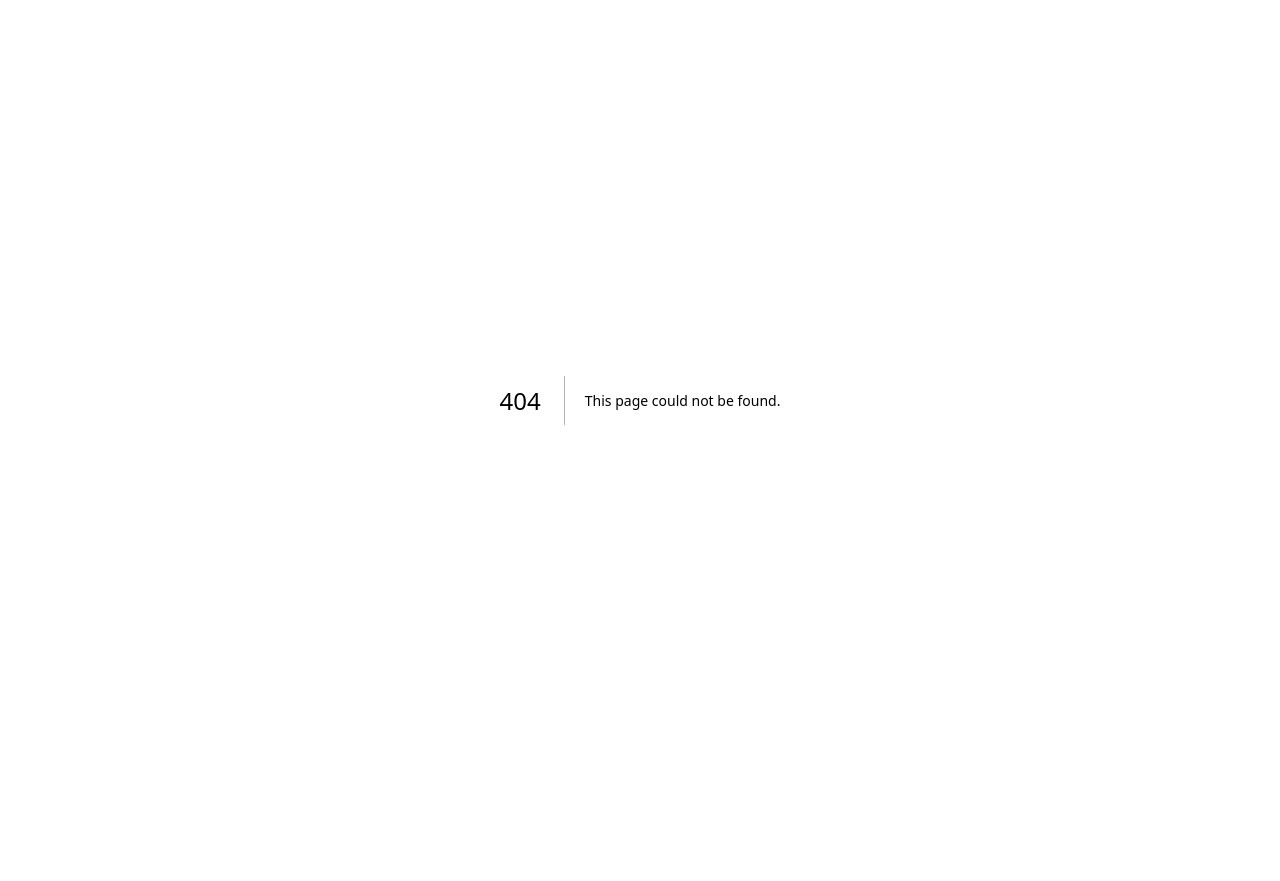
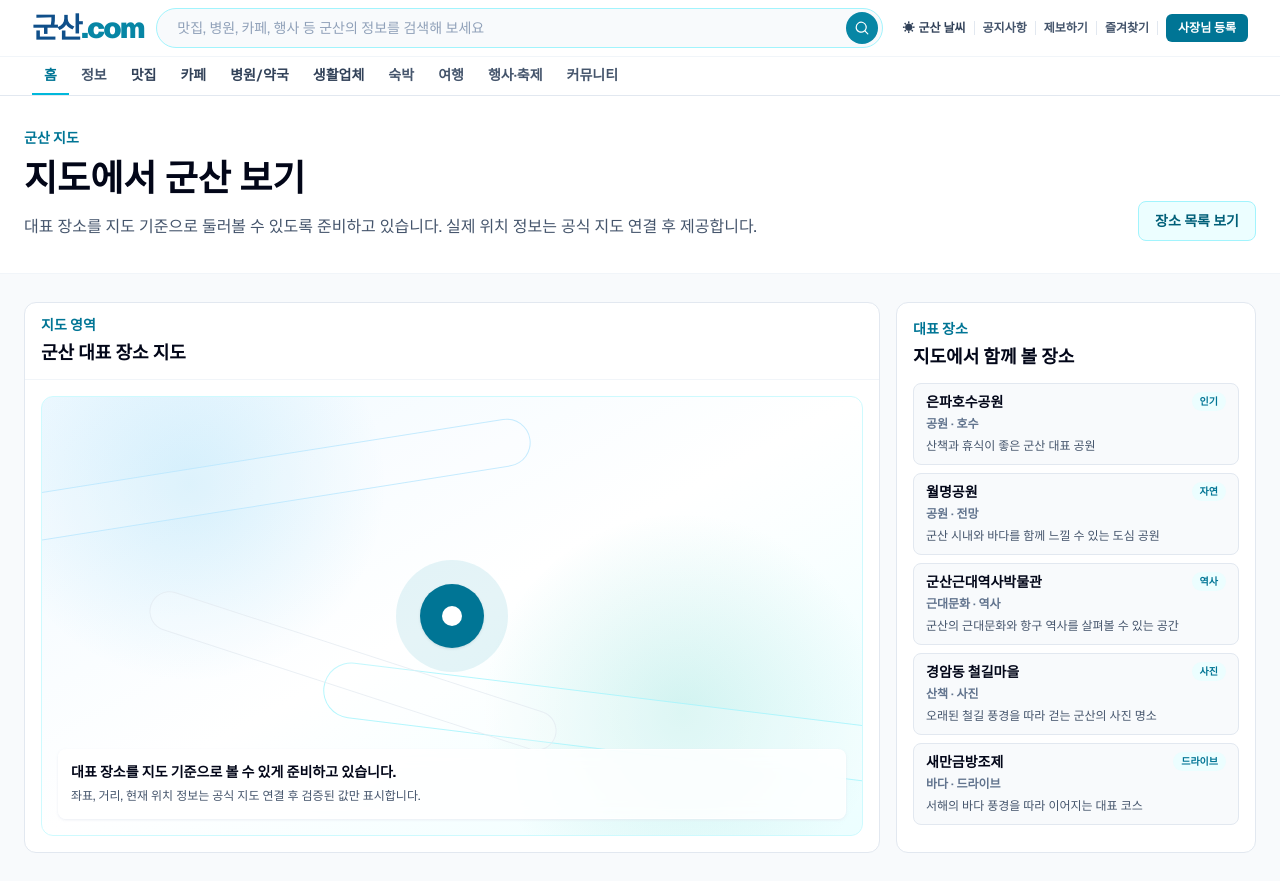
Before and after one commit to Aprasaks/gunsan-com, a Next.js app: page /map in a window 1280 px wide. Before the commit this address had no page. Before the commit the page ends 800 px from the top, so only its background shows below. Built offline with nearby package versions, Linux system fonts and the light colour scheme; no server answers.

Commit message:
지도 보기 진입 흐름 준비 #33

```diff
--- /dev/null
+++ b/app/map/page.tsx
@@ -0,0 +1,114 @@
+import Link from "next/link";
+
+import Header from "@/components/Header";
+import { featuredPlaces } from "@/data/featuredPlaces";
+
+export default function MapPage() {
+  return (
+    <main className="min-h-screen overflow-x-hidden bg-slate-50 text-slate-950">
+      <Header />
+
+      <section className="border-b border-slate-100 bg-white px-4 py-7 sm:px-6 lg:py-8">
+        <div className="mx-auto w-full max-w-[1440px]">
+          <div className="flex flex-col gap-4 lg:flex-row lg:items-end lg:justify-between">
+            <div className="min-w-0">
+              <p className="text-sm font-semibold text-cyan-700">군산 지도</p>
+              <h1 className="mt-2 text-2xl font-bold leading-tight text-slate-950 sm:text-4xl">
+                지도에서 군산 보기
+              </h1>
+              <p className="mt-3 max-w-3xl text-sm leading-6 text-slate-600 sm:text-base sm:leading-7">
+                대표 장소를 지도 기준으로 둘러볼 수 있도록 준비하고
+                있습니다. 실제 위치 정보는 공식 지도 연결 후 제공합니다.
+              </p>
+            </div>
+
+            <Link
+              href="/places"
+              className="inline-flex h-10 items-center justify-center rounded-lg border border-cyan-200 bg-cyan-50 px-4 text-sm font-semibold text-cyan-800 transition hover:border-cyan-300 hover:bg-cyan-100"
+            >
+              장소 목록 보기
+            </Link>
+          </div>
+        </div>
+      </section>
+
+      <section className="px-4 py-5 sm:px-6 lg:py-7">
+        <div className="mx-auto grid w-full max-w-[1440px] gap-4 lg:grid-cols-[minmax(0,1fr)_360px]">
+          <section className="overflow-hidden rounded-xl border border-slate-200 bg-white">
+            <div className="border-b border-slate-100 px-4 py-3">
+              <p className="text-sm font-semibold text-cyan-700">지도 영역</p>
+              <h2 className="mt-1 text-lg font-bold text-slate-950">
+                군산 대표 장소 지도
+              </h2>
+            </div>
+
+            <div className="p-3 sm:p-4">
+              <div
+                className="relative min-h-[360px] overflow-hidden rounded-xl border border-cyan-100 bg-gradient-to-br from-sky-50 via-white to-cyan-50 sm:min-h-[440px]"
+                aria-label="지도 기능 준비 영역"
+              >
+                <div className="absolute inset-0 bg-[radial-gradient(circle_at_18%_20%,rgba(14,165,233,0.14),transparent_26%),radial-gradient(circle_at_78%_72%,rgba(20,184,166,0.16),transparent_28%)]" />
+                <div className="absolute left-[-12%] top-16 h-12 w-[72%] rotate-[-9deg] rounded-full border border-sky-200/80 bg-white/20" />
+                <div className="absolute bottom-20 right-[-14%] h-14 w-[80%] rotate-[7deg] rounded-full border border-cyan-200/80 bg-white/25" />
+                <div className="absolute left-[12%] top-[58%] h-10 w-[52%] rotate-[18deg] rounded-full border border-slate-200/70 bg-white/20" />
+
+                <div className="absolute left-1/2 top-1/2 grid h-28 w-28 -translate-x-1/2 -translate-y-1/2 place-items-center rounded-full bg-cyan-600/10">
+                  <span className="relative h-16 w-16 rounded-full bg-cyan-700 shadow-sm shadow-cyan-900/10">
+                    <span className="absolute left-1/2 top-1/2 h-5 w-5 -translate-x-1/2 -translate-y-1/2 rounded-full bg-white" />
+                  </span>
+                </div>
+
+                <div className="absolute bottom-4 left-4 right-4 rounded-lg border border-white/80 bg-white/85 p-3 shadow-sm shadow-slate-200/60 backdrop-blur">
+                  <p className="text-sm font-bold text-slate-950">
+                    대표 장소를 지도 기준으로 볼 수 있게 준비하고 있습니다.
+                  </p>
+                  <p className="mt-1 text-xs leading-5 text-slate-600">
+                    좌표, 거리, 현재 위치 정보는 공식 지도 연결 후 검증된
+                    값만 표시합니다.
+                  </p>
+                </div>
+              </div>
+            </div>
+          </section>
+
+          <aside className="rounded-xl border border-slate-200 bg-white p-4">
+            <div className="flex items-start justify-between gap-3">
+              <div>
+                <p className="text-sm font-semibold text-cyan-700">
+                  대표 장소
+                </p>
+                <h2 className="mt-1 text-lg font-bold text-slate-950">
+                  지도에서 함께 볼 장소
+                </h2>
+              </div>
+            </div>
+
+            <div className="mt-3 space-y-2">
+              {featuredPlaces.map((place) => (
+                <article
+                  key={place.slug}
+                  className="rounded-lg border border-slate-200 bg-slate-50 px-3 py-2"
+                >
+                  <div className="flex items-start justify-between gap-2">
+                    <h3 className="min-w-0 truncate text-sm font-bold text-slate-950">
+                      {place.name}
+                    </h3>
+                    <span className="shrink-0 rounded-full bg-cyan-50 px-2 py-0.5 text-[10px] font-bold text-cyan-700">
+                      {place.badge}
+                    </span>
+                  </div>
+                  <p className="mt-1 text-xs font-semibold text-slate-500">
+                    {place.meta}
+                  </p>
+                  <p className="mt-1 line-clamp-2 text-xs leading-5 text-slate-600">
+                    {place.description}
+                  </p>
+                </article>
+              ))}
+            </div>
+          </aside>
+        </div>
+      </section>
+    </main>
+  );
+}
--- a/components/MapPreviewSection.tsx
+++ b/components/MapPreviewSection.tsx
@@ -1,3 +1,5 @@
+import Link from "next/link";
+
 export default function MapPreviewSection() {
   return (
     <section className="rounded-lg border border-slate-200 bg-white p-2.5">
@@ -25,12 +27,12 @@ export default function MapPreviewSection() {
         </div>
       </div>
 
-      <button
-        type="button"
-        className="mt-2 inline-flex h-8 w-full items-center justify-center rounded-lg border border-cyan-200 bg-cyan-50 px-3 text-xs font-semibold text-cyan-800"
+      <Link
+        href="/map"
+        className="mt-2 inline-flex h-8 w-full items-center justify-center rounded-lg border border-cyan-200 bg-cyan-50 px-3 text-xs font-semibold text-cyan-800 transition hover:border-cyan-300 hover:bg-cyan-100"
       >
         지도 보기
-      </button>
+      </Link>
     </section>
   );
 }
```
